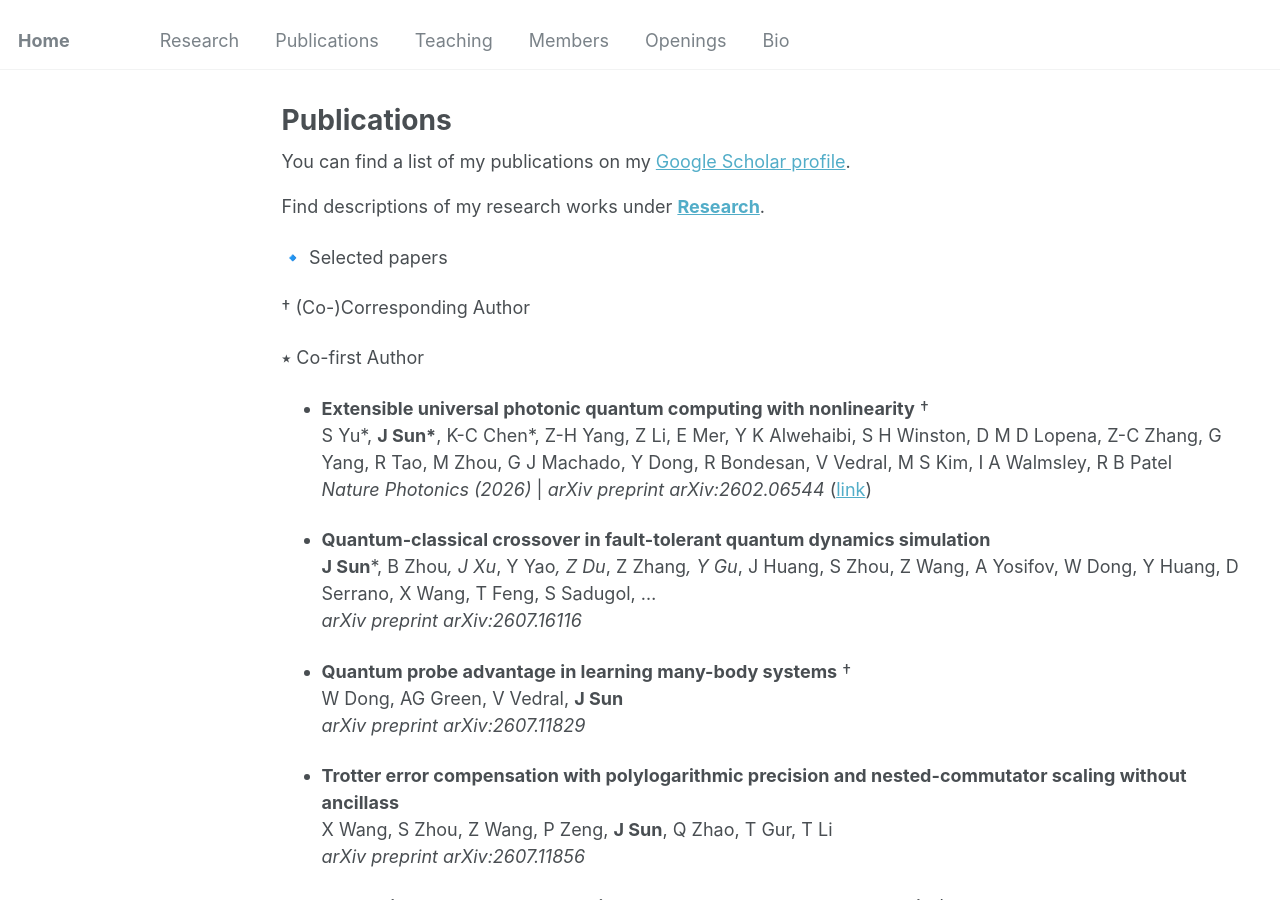
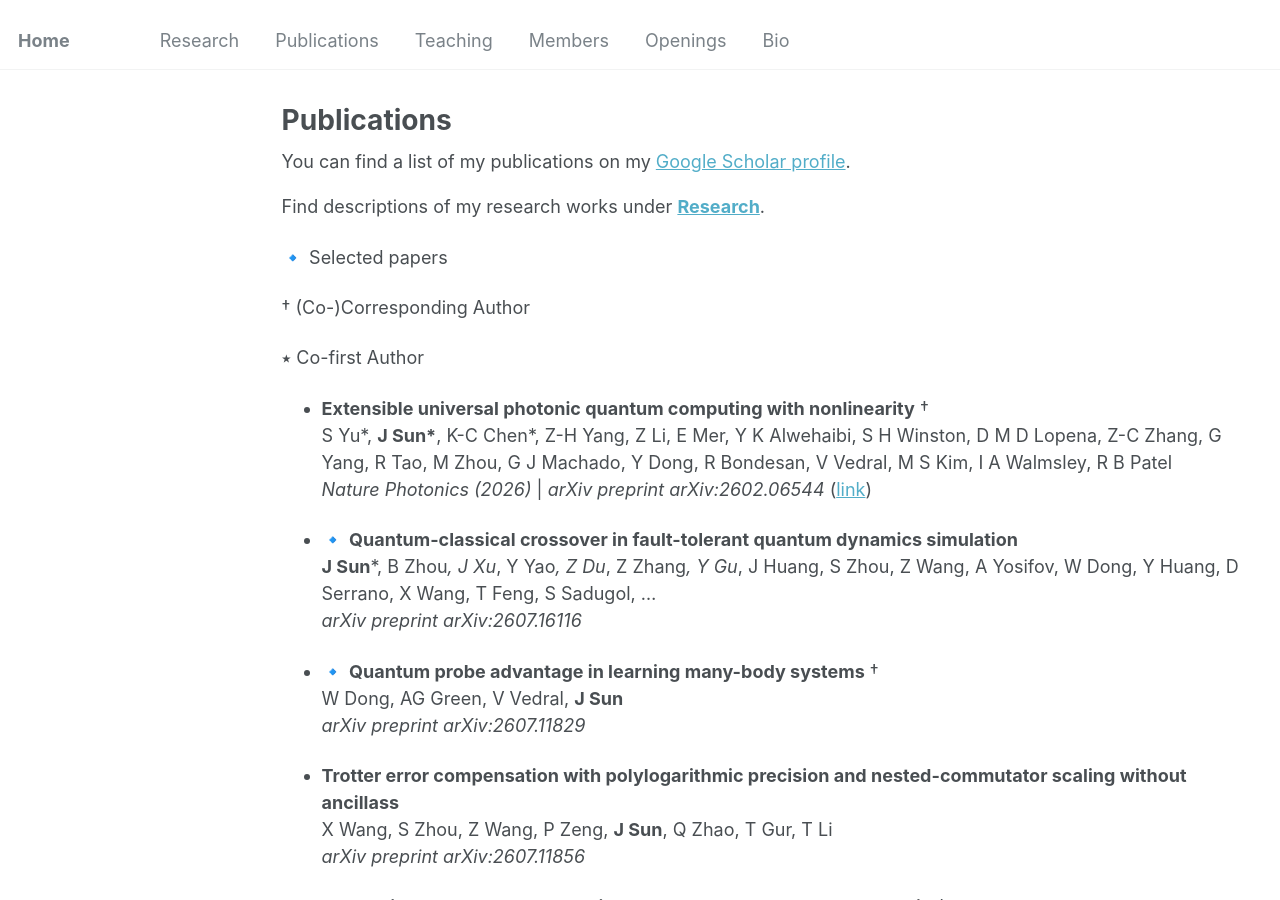
Before and after one commit to jinzhao-sun/jinzhao-sun.github.io, a Jekyll site: the page built from _pages/publications.md, in a window 1280 px wide and 900 px high. Built offline with Jekyll 4.4.1, drawn with Linux system fonts in a browser that asks for light colours.

```diff
--- a/_pages/publications.md
+++ b/_pages/publications.md
@@ -24,12 +24,12 @@ Find descriptions of my research works under **[Research](research.md)**.
   S Yu\*, **J Sun\***, K-C Chen\*, Z-H Yang, Z Li, E Mer, Y K Alwehaibi, S H Winston, D M D Lopena, Z-C Zhang, G Yang, R Tao, M Zhou, G J Machado, Y Dong, R Bondesan, V Vedral, M S Kim, I A Walmsley, R B Patel <br>
   *Nature Photonics (2026)* | *arXiv preprint arXiv:2602.06544*  ([link](https://www.nature.com/articles/s41566-026-01962-8))
 
-- **Quantum-classical crossover in fault-tolerant quantum dynamics simulation** <br>
+- 🔹 **Quantum-classical crossover in fault-tolerant quantum dynamics simulation** <br>
   **J Sun**\*, B Zhou*, J Xu*, Y Yao*, Z Du*, Z Zhang*, Y Gu*, J Huang, S Zhou, Z Wang, A Yosifov, W Dong, Y Huang, D Serrano, X Wang, T Feng, S Sadugol, ...
   <br>
    *arXiv preprint arXiv:2607.16116*
 
-- **Quantum probe advantage in learning many-body systems** †<br>
+- 🔹 **Quantum probe advantage in learning many-body systems** †<br>
   W Dong, AG Green, V Vedral, **J Sun**<br>
   *arXiv preprint arXiv:2607.11829*
 
```
